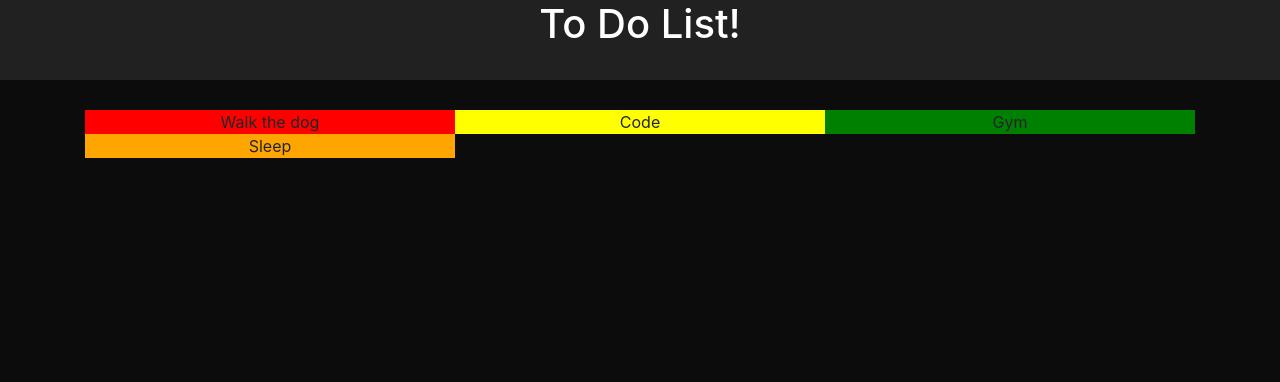
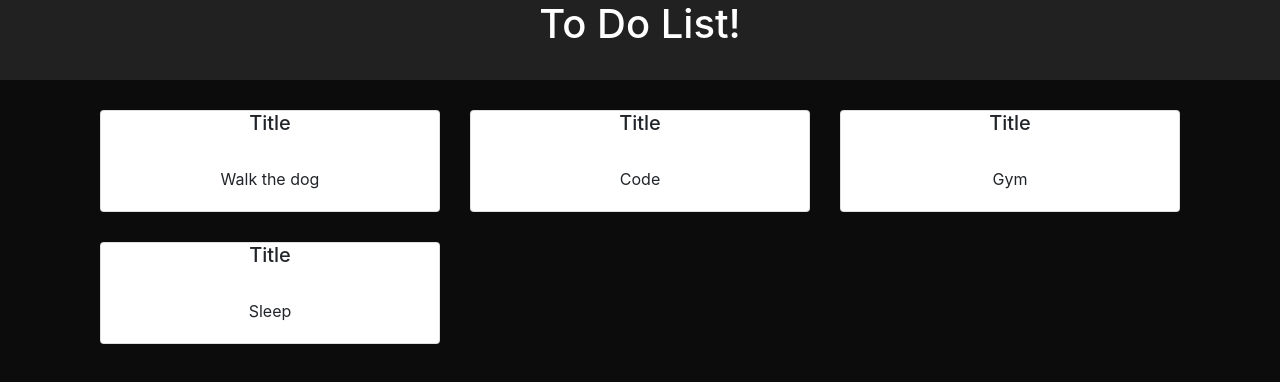
Before and after one commit to PabloLandro/ToDoList, a React (Create React App) app in the folder client/: page / in a window 1280 px wide. Shown: the top 382 px of the page. Built offline with nearby package versions, Linux system fonts and the light colour scheme.

Commit message:
add cards

```diff
--- a/client/src/Components/Task.js
+++ b/client/src/Components/Task.js
@@ -1,13 +1,20 @@
 import React from 'react'
 import Col from 'react-bootstrap/Col';
 import '../styles/tasks.css'
+import Card from 'react-bootstrap/Card';
+
 
 
 const Task = ({ task }) => {
 
   return (
-    <Col sm={4} className='task' style={{ backgroundColor: task.color }}>
-      {task.title}
+    <Col sm={4} className='task'>
+      <Card>
+        <Card.Title>Title</Card.Title>
+        <Card.Body>
+          <Card.Text>{task.title}</Card.Text>
+        </Card.Body>
+      </Card>
     </Col>
   )
 
--- a/client/src/Components/TasksContainer.js
+++ b/client/src/Components/TasksContainer.js
@@ -51,7 +51,7 @@ const TasksContainer = () => {
       {
         structuredTasks().map((set) => {
           return (
-            <Row>
+            <Row className='row'>
               {
                 set.map((task) => (
                   <Task task={task} />
--- a/client/src/styles/tasks.css
+++ b/client/src/styles/tasks.css
@@ -2,3 +2,7 @@
   flex: 1;
   margin: 30px;
 }
+
+.row {
+  margin: 30px;
+}
```
